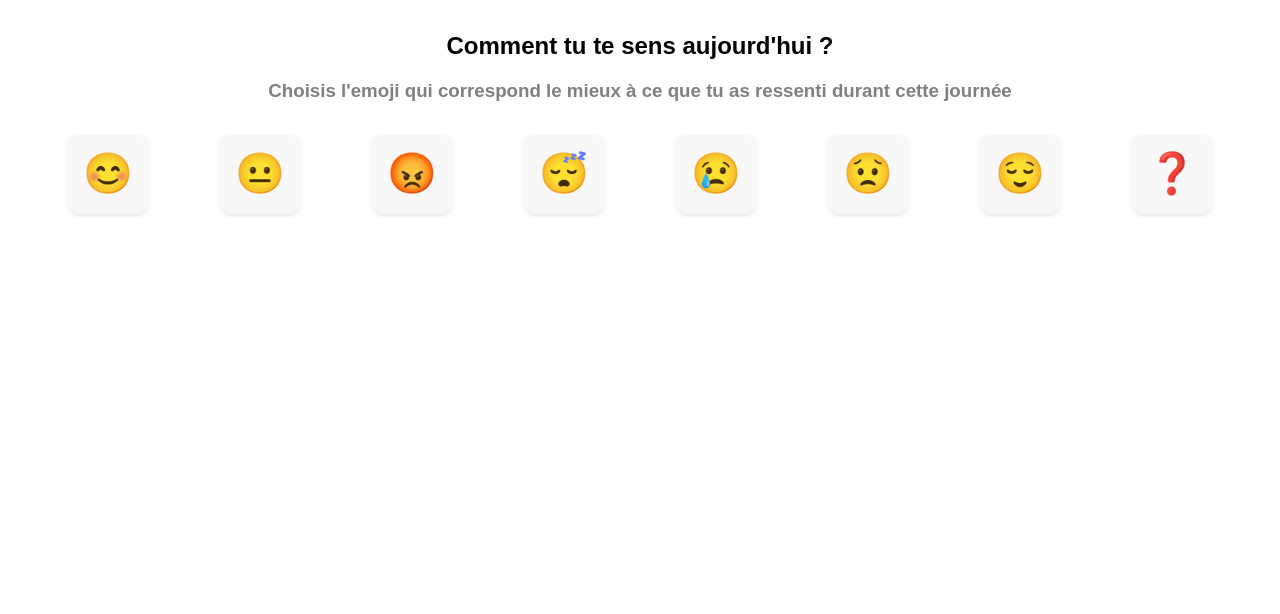
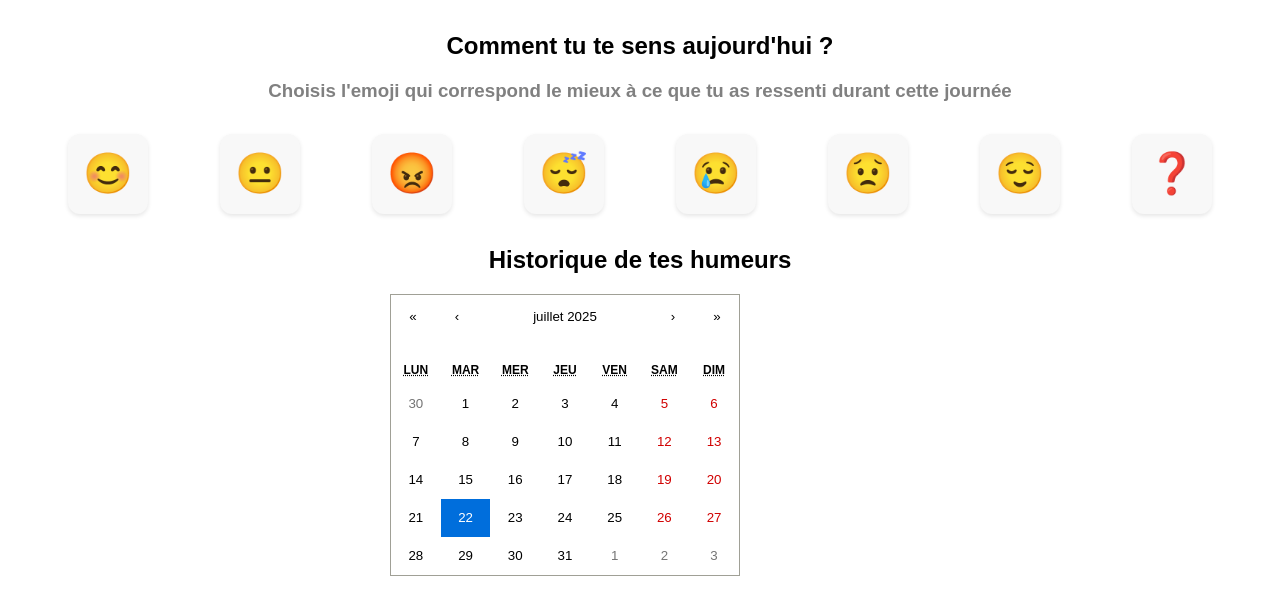
Before and after one commit to Lucas-Matusiak/mini-mood-tracker, a React (Vite) app: page / in a window 1280 px wide. Shown: the top 614 px of the page. Built offline with nearby package versions, Linux system fonts and the light colour scheme.

Commit message:
ajout calendrier

```diff
--- a/package.json
+++ b/package.json
@@ -11,6 +11,7 @@
   },
   "dependencies": {
     "react": "^19.1.0",
+    "react-calendar": "^6.0.0",
     "react-dom": "^19.1.0"
   },
   "devDependencies": {
--- /dev/null
+++ b/src/components/MoodCalendar/MoodCalendar.css
@@ -0,0 +1,39 @@
+.calendar-grid {
+  display: grid;
+  grid-template-columns: repeat(7, 1fr);
+  gap: 0.5rem;
+  margin-top: 1rem;
+}
+
+.calendar-cell {
+  background: #f5f5f5;
+  padding: 0.5rem;
+  border-radius: 8px;
+  text-align: center;
+  min-height: 60px;
+  display: flex;
+  flex-direction: column;
+  justify-content: center;
+  font-family: sans-serif;
+}
+
+.date {
+  font-weight: bold;
+  font-size: 0.9rem;
+}
+
+.mood {
+  font-size: 1.5rem;
+}
+
+.calendar-container {
+  max-width: 500px;
+  margin: 2rem auto;
+  text-align: center;
+  font-family: sans-serif;
+}
+
+.emoji {
+  font-size: 1.3rem;
+  margin-top: 0.2rem;
+}
--- /dev/null
+++ b/src/components/MoodCalendar/MoodCalendar.tsx
@@ -0,0 +1,41 @@
+import { useState } from "react";
+import Calendar from "react-calendar";
+import "react-calendar/dist/Calendar.css";
+import "./MoodCalendar.css";
+
+export function MoodCalendar() {
+  const [selectedDate, setSelectedDate] = useState<Date | null>(new Date());
+
+  const handleDateChange = (date: Date) => {
+    setSelectedDate(date);
+    const mood = prompt(
+      `Quelle est ton humeur pour le ${date.toLocaleDateString(
+        "fr-FR"
+      )} ? (emoji)`
+    );
+    if (mood) {
+      const iso = date.toISOString().split("T")[0];
+      localStorage.setItem(iso, mood);
+    }
+  };
+
+  return (
+    <div className="calendar-container">
+      <h2>Historique de tes humeurs</h2>
+
+      <Calendar
+        onChange={handleDateChange}
+        value={selectedDate}
+        tileContent={({ date, view }) => {
+          const iso = date.toISOString().split("T")[0];
+          const mood = localStorage.getItem(iso);
+          return view === "month" && mood ? (
+            <div className="emoji">{mood}</div>
+          ) : null;
+        }}
+        calendarType="iso8601" // Lundi comme premier jour
+        locale="fr-FR"
+      />
+    </div>
+  );
+}
--- a/src/main.tsx
+++ b/src/main.tsx
@@ -1,10 +1,12 @@
-import { StrictMode } from 'react'
-import { createRoot } from 'react-dom/client'
-import './index.css'
-import { MoodSelector } from './components/MoodSelector/MoodSelector.tsx'
+import { StrictMode } from "react";
+import { createRoot } from "react-dom/client";
+import "./index.css";
+import { MoodSelector } from "./components/MoodSelector/MoodSelector.tsx";
+import { MoodCalendar } from "./components/MoodCalendar/MoodCalendar.tsx";
 
-createRoot(document.getElementById('root')!).render(
+createRoot(document.getElementById("root")!).render(
   <StrictMode>
     <MoodSelector />
-  </StrictMode>,
-)
+    <MoodCalendar />
+  </StrictMode>
+);
```
Also changed, not shown: 1 other file (tests, documents, lock files or other folders).
